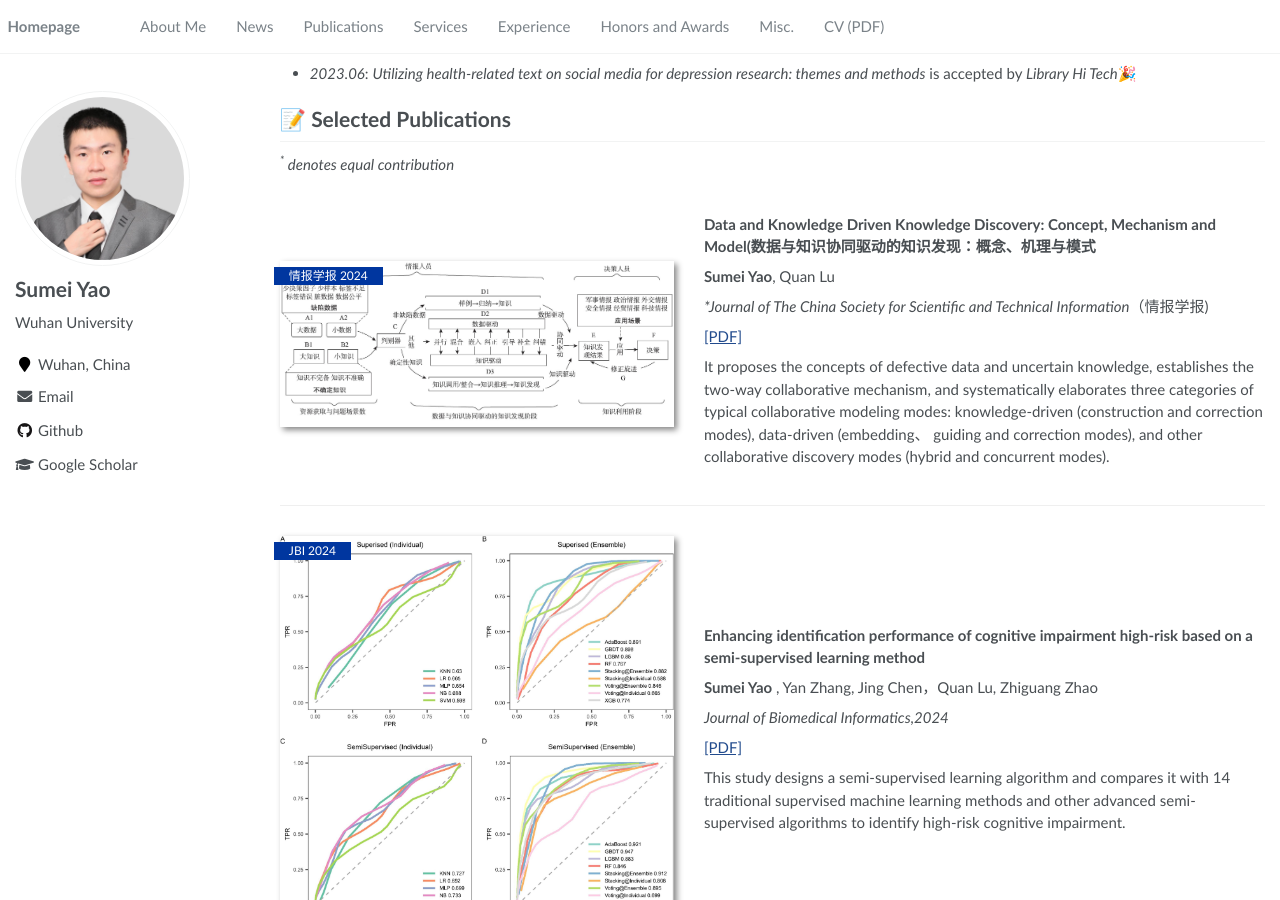
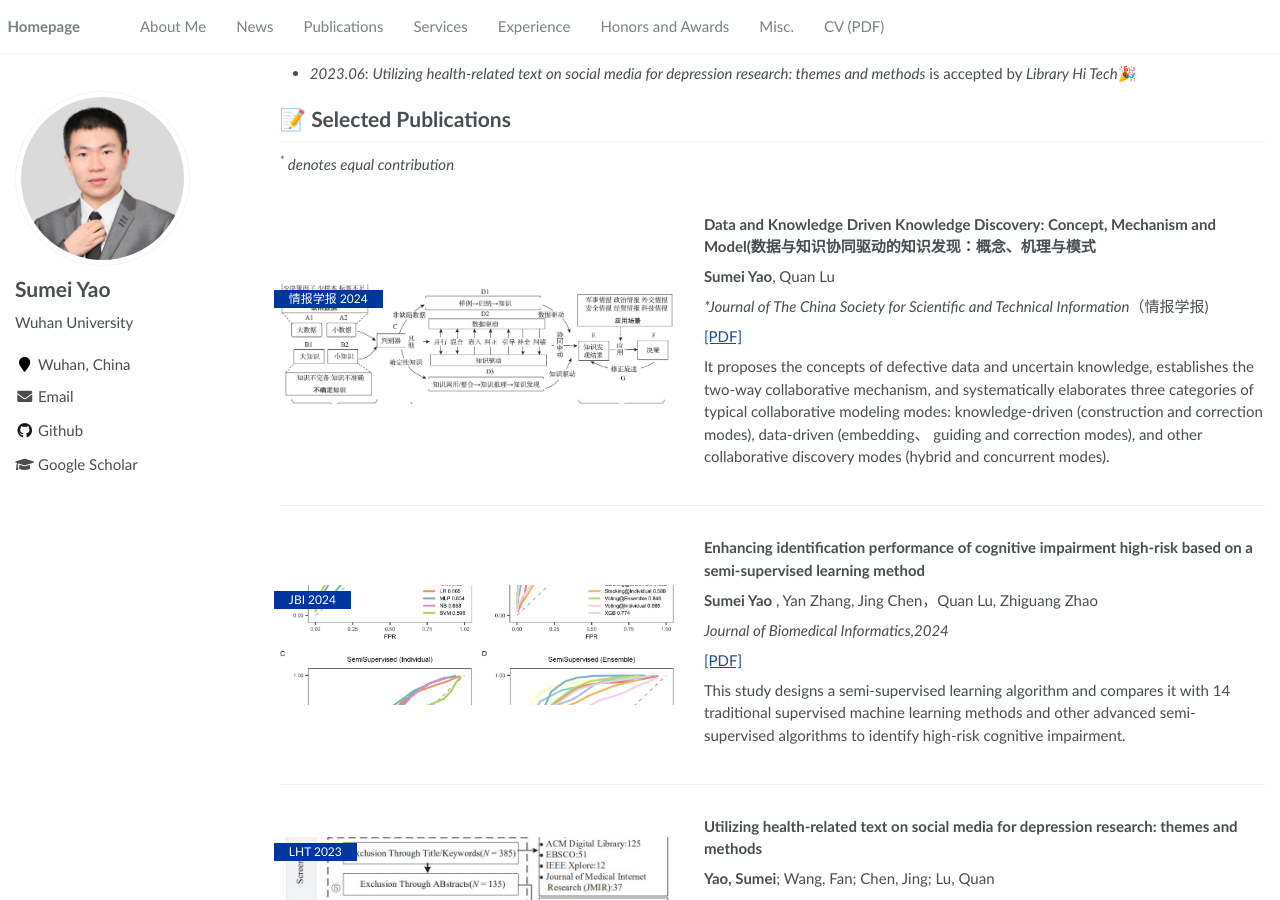
Before and after one commit to sumeiyao/sumeiyao.github.io, a Jekyll site: the page built from _pages/about.md, in a window 1280 px wide and 900 px high, scrolled down 442 px. Built offline with Jekyll 4.4.1, drawn with Linux system fonts in a browser that asks for light colours.

Commit message:
change picture

```diff
--- a/_pages/about.md
+++ b/_pages/about.md
@@ -41,7 +41,13 @@ My research interests include literature knowledge discovery, automated medical
 # 📝 Selected Publications
 _<sup>*</sup> denotes equal contribution_
 
-<div class='paper-box'><div class='paper-box-image'><div><div class="badge">情报学报 2024</div><img src='images/qingbaoxuebao.png' alt="sym" width="100%"></div></div>
+<div class='paper-box'>
+  <div class='paper-box-image'>
+    <div style="width:100%; height:120px; overflow:hidden;">
+      <div class="badge">情报学报 2024</div>
+      <img src='../images/qingbaoxuebao.png' style="width:100%;height:100%;object-fit:cover;">
+    </div>
+  </div>
 <div class='paper-box-text' markdown="1">
 
 **Data and Knowledge Driven Knowledge Discovery: Concept, Mechanism and Model(数据与知识协同驱动的知识发现：概念、机理与模式**
@@ -56,8 +62,16 @@ _*Journal of The China Society for Scientific and Technical Information_（情
 </div>
 </div>
 
-<div class='paper-box'><div class='paper-box-image'><div><div class="badge">JBI 2024</div><img src='images/semi-supervised.png' alt="sym" width="100%"></div></div>
+<div class='paper-box'>
+<div class='paper-box-image'>
+<div style="width:100%;height:120px;overflow:hidden;">
+<div class="badge">JBI 2024</div>
+<img src='../images/semi-supervised.png' alt="sym" style="width:100%;height:100%;object-fit:cover;">
+</div>
+</div>
 <div class='paper-box-text' markdown="1">
+
+
 
 **Enhancing identification performance of cognitive impairment high-risk based on a semi-supervised learning method**
 
@@ -71,9 +85,7 @@ _Journal of Biomedical Informatics,2024_
 </div>
 </div>
 
-<div class='paper-box'><div class='paper-box-image'><div><div class="badge">LHT 2023</div><img src='images/lht.png' alt="sym" width="100%"></div></div>
-<div class='paper-box-text' markdown="1">
-
+<div class='paper-box'><div class='paper-box-image'><div style="width:100%;height:120px;overflow:hidden;"><div class="badge">LHT 2023</div><img src='../images/lht.png' alt="sym" style="width:100%;height:100%;object-fit:cover;"></div></div><div class='paper-box-text' markdown="1">
 
 **Utilizing health-related text on social media for depression research: themes and methods**
 
@@ -87,8 +99,7 @@ _Journal of Biomedical Informatics,2024_
 
 
 
-<div class='paper-box'><div class='paper-box-image'><div><div class="badge">IJMI 2024 </div><img src='images/multi-task.png' alt="sym" width="100%"></div></div>
-<div class='paper-box-text' markdown="1">
+<div class='paper-box'><div class='paper-box-image'><div style="width:100%;height:120px;overflow:hidden;"><div class="badge">IJMI 2024</div><img src='../images/multi-task.png' alt="sym" style="width:100%;height:100%;object-fit:cover;"></div></div><div class='paper-box-text' markdown="1">
 
 **Integrating multi-task and cost-sensitive learning for predicting mortality risk of chronic diseases in the elderly using real-world data**
 
```
